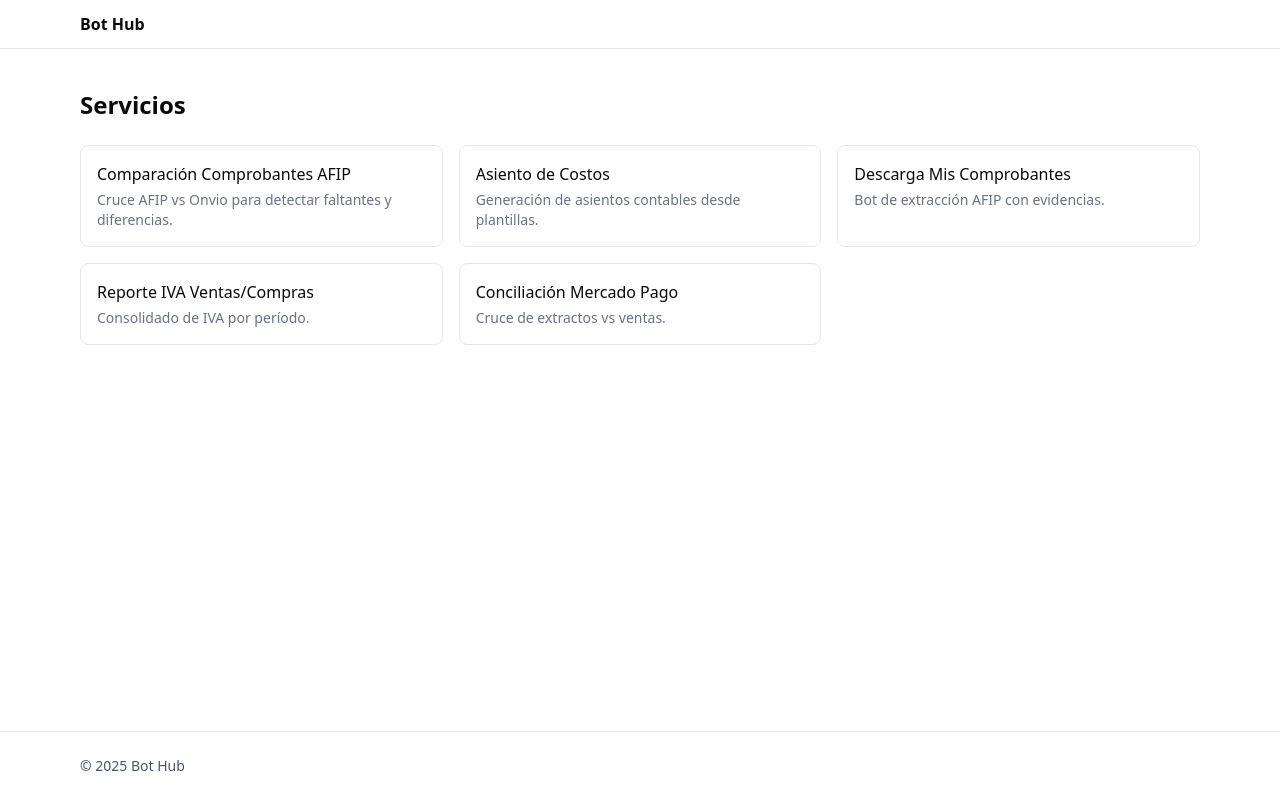
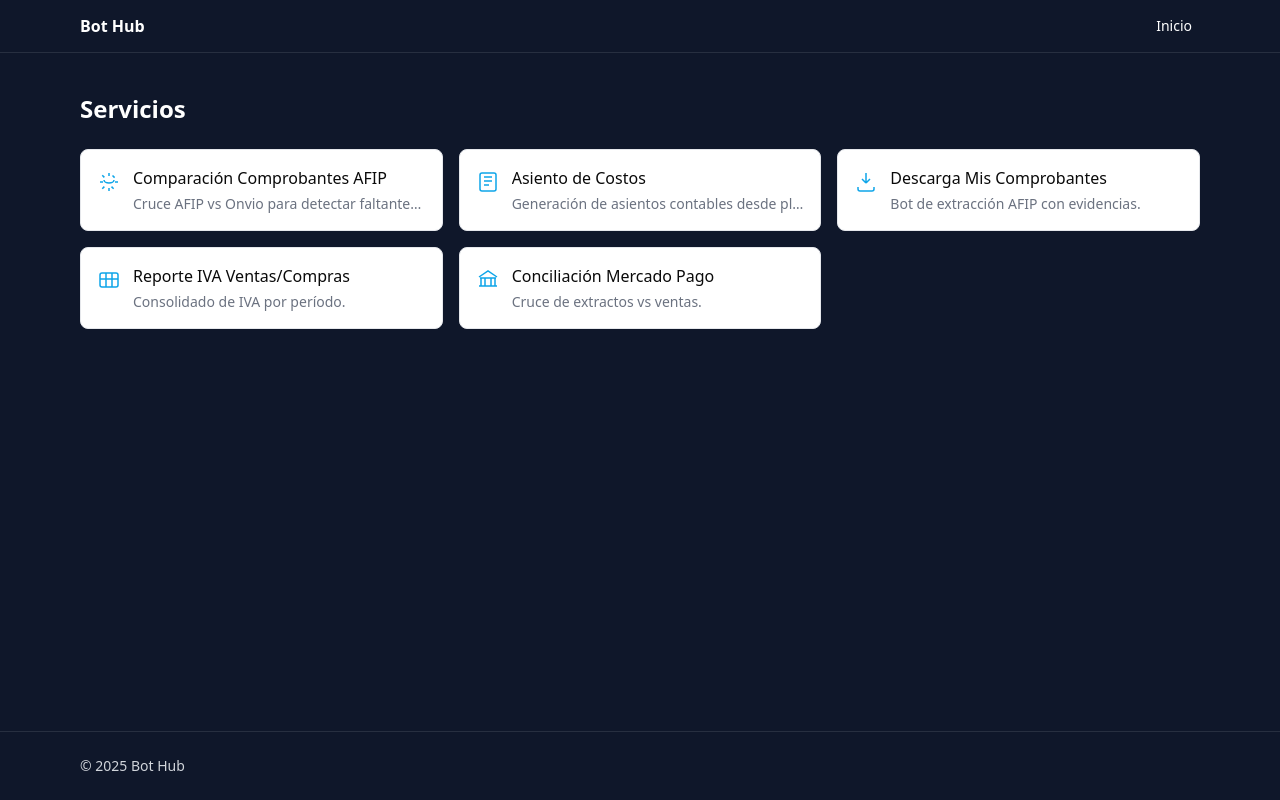
Before and after one commit to gonzalo-lopez834/bot-hub, a React (Vite) app: page / in a window 1280 px wide. Built offline with nearby package versions, Linux system fonts and the light colour scheme.

Commit message:
Icon component (SVG inline) and integrate in LandingGrid (+ optional in detail)
skip link, navbar with aria-current, main landmark

```diff
--- a/src/App.jsx
+++ b/src/App.jsx
@@ -1,20 +1,17 @@
-import { Routes, Route, Link } from 'react-router-dom'
+import { Routes, Route } from 'react-router-dom'
 import LandingGrid from './components/LandingGrid.jsx'
 import ServiceDetailView from './components/ServiceDetailView.jsx'
 import NotFound from './components/NotFound.jsx'
+import SkipLink from './components/SkipLink.jsx'
+import Navbar from './components/Navbar.jsx'
 
 export default function App() {
   return (
-    <div className="min-h-dvh flex flex-col">
-      <header className="border-b">
-        <div className="mx-auto max-w-6xl px-4 py-3 flex items-center justify-between">
-          <Link to="/" className="font-semibold">
-            Bot Hub
-          </Link>
-        </div>
-      </header>
+    <div className="min-h-dvh flex flex-col bg-slate-900 text-white">
+      <SkipLink />
+      <Navbar />
 
-      <main className="flex-1">
+      <main id="main" className="flex-1" tabIndex={-1}>
         <Routes>
           <Route path="/" element={<LandingGrid />} />
           <Route path="/services/:id" element={<ServiceDetailView />} />
@@ -22,9 +19,9 @@ export default function App() {
         </Routes>
       </main>
 
-      <footer className="border-t">
-        <div className="mx-auto max-w-6xl px-4 py-6 text-sm text-gray-600">
-          © {new Date().getFullYear()} Bot Hub
+      <footer className="border-t border-white/10">
+        <div className="mx-auto max-w-6xl px-4 py-6 text-sm text-gray-300">
+          &copy; {new Date().getFullYear()} Bot Hub
         </div>
       </footer>
     </div>
--- /dev/null
+++ b/src/components/Icon.jsx
@@ -0,0 +1,46 @@
+// src/components/Icon.jsx
+export default function Icon({ name = 'default', className = 'w-6 h-6' }) {
+  const icons = {
+    scale: (
+      <svg viewBox="0 0 24 24" fill="none" stroke="currentColor" className={className} aria-hidden="true">
+        <path strokeWidth="1.5" d="M12 3v3m0 12v3m9-9h-3M6 12H3m12.5-6.5 2.121 2.121M7.379 16.621 5.257 18.743m11.364 0-2.122-2.122M7.379 7.379 5.257 5.257" />
+        <path strokeWidth="1.5" d="M7 10c0 1.657 2.239 3 5 3s5-1.343 5-3" />
+      </svg>
+    ),
+    ledger: (
+      <svg viewBox="0 0 24 24" fill="none" stroke="currentColor" className={className} aria-hidden="true">
+        <rect x="4" y="3" width="16" height="18" rx="2" strokeWidth="1.5" />
+        <path strokeWidth="1.5" d="M8 7h8M8 11h8M8 15h5" />
+      </svg>
+    ),
+    download: (
+      <svg viewBox="0 0 24 24" fill="none" stroke="currentColor" className={className} aria-hidden="true">
+        <path strokeWidth="1.5" d="M12 3v10m0 0 4-4m-4 4-4-4M4 17v2a2 2 0 0 0 2 2h12a2 2 0 0 0 2-2v-2" />
+      </svg>
+    ),
+    table: (
+      <svg viewBox="0 0 24 24" fill="none" stroke="currentColor" className={className} aria-hidden="true">
+        <rect x="3" y="5" width="18" height="14" rx="2" strokeWidth="1.5" />
+        <path strokeWidth="1.5" d="M9 5v14M15 5v14M3 11h18" />
+      </svg>
+    ),
+    bank: (
+      <svg viewBox="0 0 24 24" fill="none" stroke="currentColor" className={className} aria-hidden="true">
+        <path strokeWidth="1.5" d="M3 9l9-6 9 6M4 10h16M5 10v8M9 10v8M15 10v8M19 10v8M3 18h18" />
+      </svg>
+    ),
+    chef: (
+      <svg viewBox="0 0 24 24" fill="none" stroke="currentColor" className={className} aria-hidden="true">
+        <path strokeWidth="1.5" d="M7 10a5 5 0 1 1 10 0M6 14h12M8 14v5M16 14v5M10 19h4" />
+      </svg>
+    ),
+    default: (
+      <svg viewBox="0 0 24 24" fill="none" stroke="currentColor" className={className} aria-hidden="true">
+        <circle cx="12" cy="12" r="8" strokeWidth="1.5" />
+        <path strokeWidth="1.5" d="M12 8v4l3 2" />
+      </svg>
+    ),
+  }
+
+  return icons[name] || icons.default
+}
--- a/src/components/LandingGrid.jsx
+++ b/src/components/LandingGrid.jsx
@@ -1,5 +1,7 @@
+// src/components/LandingGrid.jsx
 import { Link } from 'react-router-dom'
 import { useServices } from '../hooks/useServices'
+import Icon from './Icon'
 
 export default function LandingGrid() {
   const { services, loading, error } = useServices()
@@ -16,9 +18,18 @@ export default function LandingGrid() {
           const to = `/services/${s.slug ?? s.id}`
           return (
             <li key={s.id} className="rounded-lg border bg-[var(--card)] text-[var(--card-foreground)]">
-              <Link to={to} className="block p-4 hover:bg-[var(--accent)]">
-                <h3 className="font-medium">{s.title}</h3>
-                <p className="text-sm text-[var(--muted-foreground)] mt-1 line-clamp-3">{s.description}</p>
+              <Link to={to} className="block p-4 hover:bg-[var(--accent)] focus:outline-none focus:ring-2 focus:ring-[var(--primary)] rounded-lg">
+                <div className="flex items-start gap-3">
+                  <div className="mt-1 text-[var(--primary)]">
+                    <Icon name={s.iconName} className="w-6 h-6" />
+                  </div>
+                  <div className="min-w-0">
+                    <h3 className="font-medium truncate">{s.title}</h3>
+                    <p className="text-sm text-[var(--muted-foreground)] mt-1 truncate">
+                      {s.description}
+                    </p>
+                  </div>
+                </div>
               </Link>
             </li>
           )
--- /dev/null
+++ b/src/components/Navbar.jsx
@@ -0,0 +1,27 @@
+import { NavLink } from 'react-router-dom'
+
+const linkBase =
+  'px-2 py-1 rounded-md hover:bg-[var(--accent)] focus:outline-none focus:ring-2 focus:ring-[var(--primary)]'
+
+export default function Navbar() {
+  return (
+    <header className="border-b border-white/10">
+      <div className="mx-auto max-w-6xl px-4 py-3 flex items-center justify-between">
+        <NavLink to="/" className="font-semibold">
+          Bot Hub
+        </NavLink>
+
+        <nav className="flex items-center gap-4 text-sm">
+          <NavLink
+            to="/"
+            end
+            className={({ isActive }) => `${linkBase} ${isActive ? 'font-medium' : ''}`}
+          >
+            Inicio
+          </NavLink>
+          {/* futuras secciones */}
+        </nav>
+      </div>
+    </header>
+  )
+}
--- /dev/null
+++ b/src/components/SkipLink.jsx
@@ -0,0 +1,10 @@
+export default function SkipLink() {
+  return (
+    <a
+      href="#main"
+      className="sr-only focus:not-sr-only focus:fixed focus:top-3 focus:left-3 focus:z-50 focus:bg-white focus:text-black focus:px-4 focus:py-2 focus:rounded-md focus:shadow focus:outline-none"
+    >
+      Saltar al contenido principal
+    </a>
+  )
+}
```
